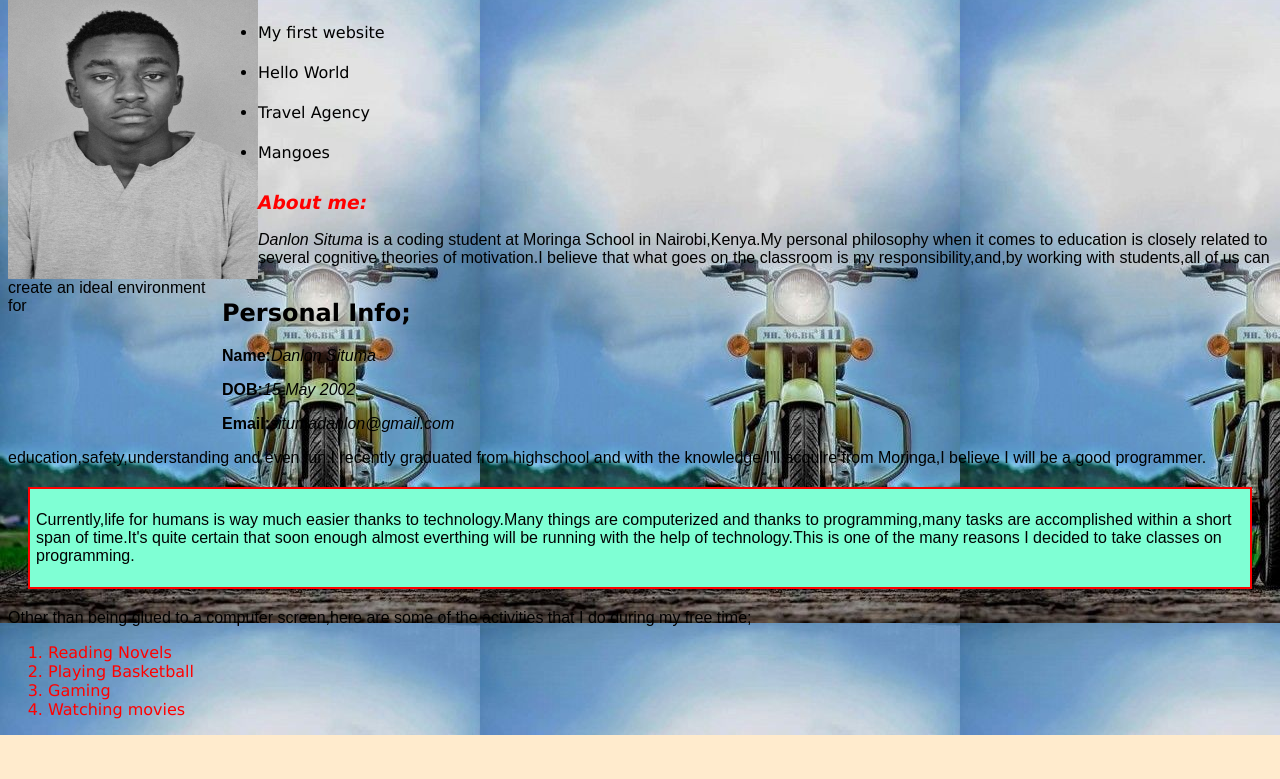
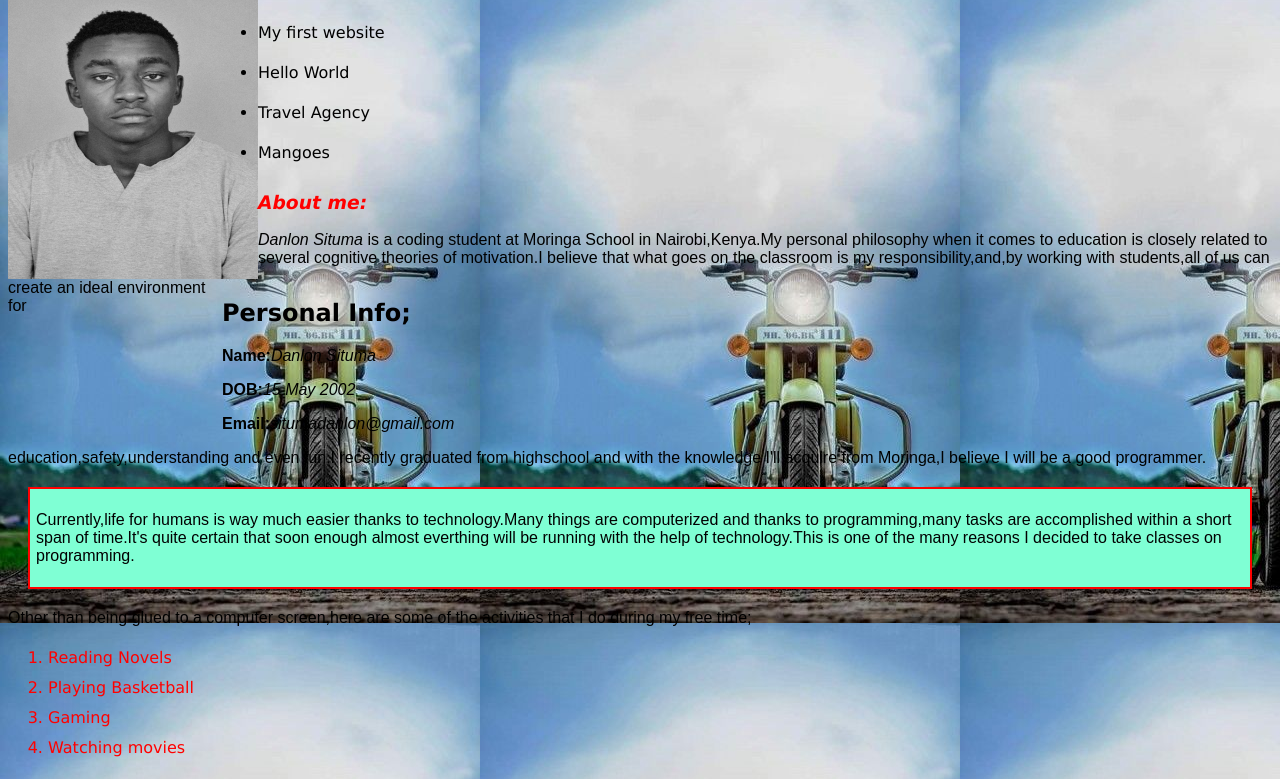
Before and after one commit to Dasi202/Portfolio-Landing-page, a plain HTML site: page index.html in a window 1280 px wide. Shown: the part 102-881 px from the top of the page. Before the commit the page ends 837 px from the top, so only its background shows below. Drawn offline with Linux system fonts and the light colour scheme; files whose address does not match are found by name.

Commit message:
Ad style to the ordered list

```diff
--- a/css/styles.css
+++ b/css/styles.css
@@ -38,3 +38,6 @@ ul {
   p {
       font-family:sans-serif ;
   }
+  ol {
+      line-height: 30px;
+  }
```
